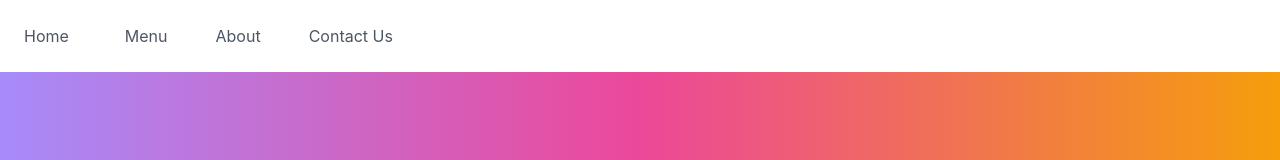
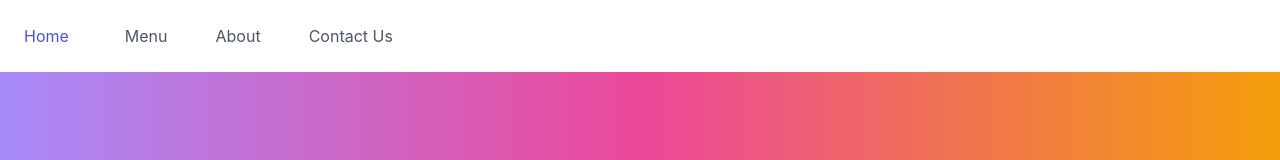
Before and after one commit to vigneshBS22/react-router-practice, a React (Create React App) app: page / in a window 1280 px wide. Shown: the top 160 px of the page. Built offline with nearby package versions, Linux system fonts and the light colour scheme.

Commit message:
feat: added active link using navlink

```diff
--- a/src/components/Navbar.js
+++ b/src/components/Navbar.js
@@ -1,42 +1,39 @@
 import React from 'react';
-import { useNavigate } from 'react-router-dom';
+import { NavLink, useNavigate } from 'react-router-dom';
 
 export const Navbar = () => {
   const navigate = useNavigate();
   return (
     <div className='flex gap-4 shadow-2xl bg-white'>
-      <div
+      <NavLink
         className='p-2 m-4 text-gray-600 cursor-pointer hover:text-gray-400'
-        onClick={() => {
-          navigate('/');
-        }}
+        exact
+        activeClassName='active'
+        to='/'
       >
-        Home
-      </div>
-      <div
+        Home{' '}
+      </NavLink>
+      <NavLink
         className='py-2 m-4 text-gray-600 cursor-pointer hover:text-gray-400'
-        onClick={() => {
-          navigate('/menu');
-        }}
+        activeClassName='active'
+        to='/menu'
       >
         Menu
-      </div>
-      <div
+      </NavLink>
+      <NavLink
         className='py-2 m-4 text-gray-600 cursor-pointer hover:text-gray-400'
-        onClick={() => {
-          navigate('/about');
-        }}
+        activeClassName='active'
+        to='/about'
       >
         About
-      </div>
-      <div
+      </NavLink>
+      <NavLink
         className='py-2 m-4 text-gray-600 cursor-pointer hover:text-gray-400'
-        onClick={() => {
-          navigate('/contact');
-        }}
+        activeClassName='active'
+        to='/contact'
       >
         Contact Us
-      </div>
+      </NavLink>
     </div>
   );
 };
--- a/src/index.css
+++ b/src/index.css
@@ -14,3 +14,8 @@ code {
   font-family: source-code-pro, Menlo, Monaco, Consolas, 'Courier New',
     monospace;
 }
+
+.active {
+  --tw-text-opacity: 1;
+  color: rgba(75, 85, 200, var(--tw-text-opacity));
+}
```
